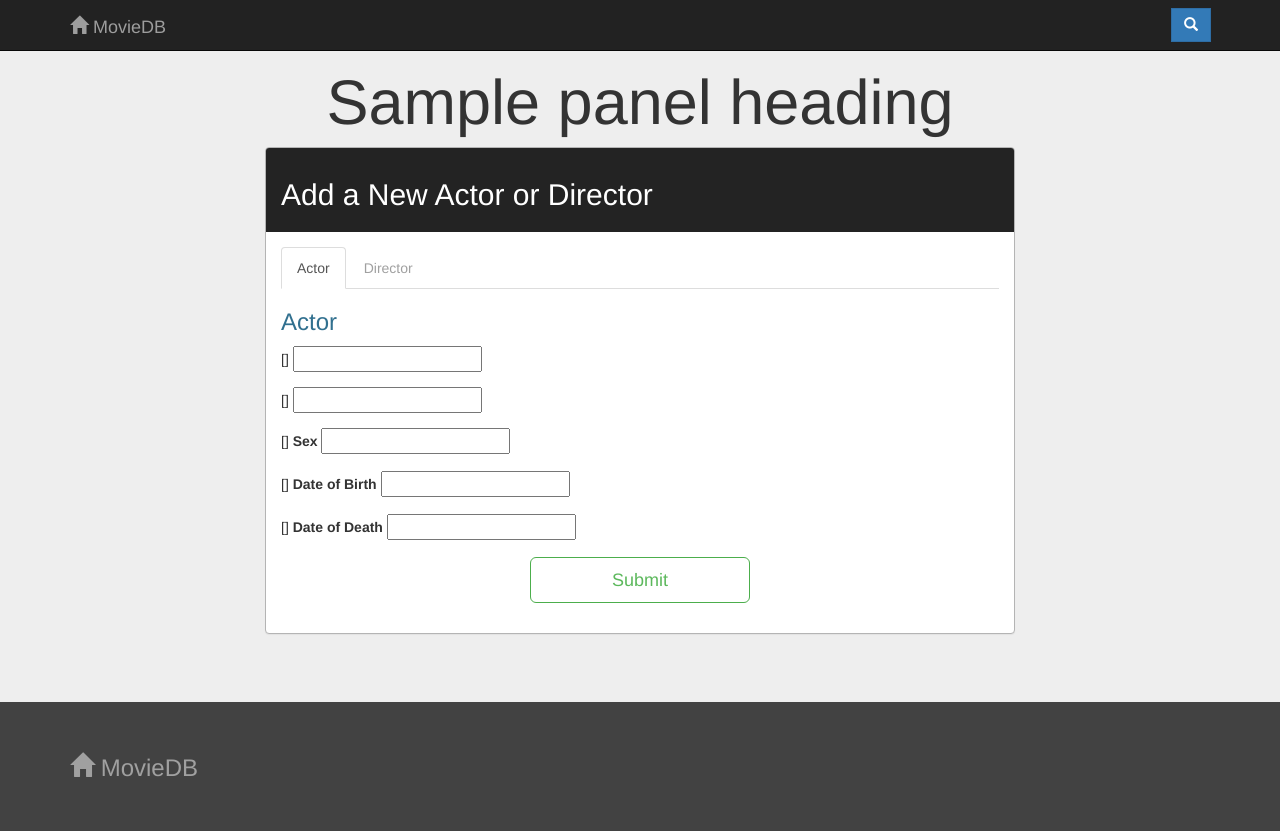
After one commit to JimGomez48/moviedb_project, a Django app: template MovieDB/templates/add_actor_director.html in a window 1280 px wide. The commit adds this page. Run offline with Django 3.2, Linux system fonts and the light colour scheme; the template is opened without the code that fills it: most values are stand-ins (such as "Sample title", 1, 10 or a date in 2020); form fields are guessed from the names that the template uses; some libraries are stand-ins or nearby versions.

Commit message:
Started Add Actor/Director form. Using bootstrap tabs. Pretty sick

```diff
--- /dev/null
+++ b/MovieDB/templates/add_actor_director.html
@@ -0,0 +1,92 @@
+<!DOCTYPE html>
+{% extends 'form_panel_md.html' %}
+
+{% block form_heading %}
+    <h2>Add a New Actor or Director</h2>
+{% endblock %}
+
+{% block form_content %}
+    {# tab controls #}
+    <ul class="nav nav-tabs">
+        <li class="active"><a data-toggle="tab" href="#tabpane_actor">Actor</a></li>
+        <li><a data-toggle="tab" href="#tabpane_director">Director</a></li>
+    </ul>
+    {# tab panels #}
+    <div class="tab-content">
+        {# actors #}
+        <div id="tabpane_actor" class="tab-pane fade in active">
+            <h3 class="text-info">Actor</h3>
+            <form class="text-left" id="id_add_actor_form" name="add_movie_form" role="form" method="post">
+                <div class="row">
+                    <div class="col-lg-12">
+                        <div class="form-group">
+                            {{ actor_form.first.errors }}
+                            {{ actor_form.first }}
+                        </div>
+                        <div class="form-group">
+                            {{ actor_form.last.errors }}
+                            {{ actor_form.last }}
+                        </div>
+                        <div class="form-group">
+                            {{ actor_form.sex.errors }}
+                            <label for="id_dob">Sex</label>
+                            {{ actor_form.sex }}
+                        </div>
+                        <div class="form-group">
+                            {{ actor_form.dob.errors }}
+                            <label for="id_dob">Date of Birth</label>
+                            {{ actor_form.dob }}
+                        </div>
+                        <div class="form-group">
+                            {{ actor_form.dod.errors }}
+                            <label for="id_dob">Date of Death</label>
+                            {{ actor_form.dod }}
+                        </div>
+                    </div>
+                </div>
+                <div class="row">
+                    <div class="col-xs-4 col-xs-offset-4">
+                        <div class="form-group">
+                            <button class="btn btn-block btn-success btn-ghost btn-lg">Submit</button>
+                        </div>
+                    </div>
+                </div>
+            </form>
+        </div>
+        {# directors #}
+        <div id="tabpane_director" class="tab-pane fade">
+            <form class="text-left" id="id_add_director_form" name="add_movie_form" role="form" method="post">
+                <div class="row">
+                    <div class="col-lg-12">
+                        <h3 class="text-info">Director</h3>
+                            <div class="form-group">
+                                {{ director_form.first.errors }}
+                                {{ director_form.first }}
+                            </div>
+                            <div class="form-group">
+                                {{ director_form.last.errors }}
+                                {{ director_form.last }}
+                            </div>
+                            <div class="form-group">
+                                {{ director_form.dob.errors }}
+                                <label for="id_dob">Date of Birth</label>
+                                {{ director_form.dob }}
+                            </div>
+                            <div class="form-group">
+                                {{ director_form.dod.errors }}
+                                <label for="id_dob">Date of Death</label>
+                                {{ director_form.dod }}
+                            </div>
+                    </div>
+                </div>
+                <div class="row">
+                    <div class="col-xs-4 col-xs-offset-4">
+                        <div class="form-group">
+                            <button class="btn btn-block btn-success btn-ghost btn-lg">Submit</button>
+                        </div>
+                    </div>
+                </div>
+            </form>
+        </div>
+    </div>
+{% endblock %}
--- a/MovieDB/templates/add_movie.html
+++ b/MovieDB/templates/add_movie.html
@@ -6,6 +6,8 @@
 {% endblock %}
 
 {% block form_content %}
+    <form class="text-left" id="id_add_movie_form" name="add_movie_form" role="form" method="post">
+        {% csrf_token %}
         <div class="row">
             <div class="col-md-12">
                 <div class="form-group">
@@ -53,4 +55,6 @@
                 </div>
             </div>
         </div>
+    </form>
+
 {% endblock %}
--- a/MovieDB/templates/form_panel_lg.html
+++ b/MovieDB/templates/form_panel_lg.html
@@ -18,10 +18,7 @@
                     </div>
 
                     <div class="panel-body">
-                        <form class="text-left" id="id_add_movie_form" name="add_movie_form" role="form" method="post">
-                            {% csrf_token %}
-                            {% block form_content %}{% endblock %}
-                        </form>
+                        {% block form_content %}{% endblock %}
                     </div>
 
                     {% block form_footer %}{% endblock %}
--- a/MovieDB/templates/form_panel_md.html
+++ b/MovieDB/templates/form_panel_md.html
@@ -18,10 +18,7 @@
                     </div>
 
                     <div class="panel-body">
-                        <form class="text-left" id="id_add_movie_form" name="add_movie_form" role="form" method="post">
-                            {% csrf_token %}
-                            {% block form_content %}{% endblock %}
-                        </form>
+                        {% block form_content %}{% endblock %}
                     </div>
 
                     {% block form_footer %}{% endblock %}
--- a/MovieDB/templates/form_panel_sm.html
+++ b/MovieDB/templates/form_panel_sm.html
@@ -18,10 +18,7 @@
                     </div>
 
                     <div class="panel-body">
-                        <form class="text-left" id="id_add_movie_form" name="add_movie_form" role="form" method="post">
-                            {% csrf_token %}
-                            {% block form_content %}{% endblock %}
-                        </form>
+                        {% block form_content %}{% endblock %}
                     </div>
 
                     {% block form_footer %}{% endblock %}
```
Also changed, not shown: MovieDB/forms.py (+48 -2 lines), MovieDB/models.py (+12 -12 lines), MovieDB/views.py (+7 -4 lines). Lines whose indentation alone changed are shown as unchanged.
